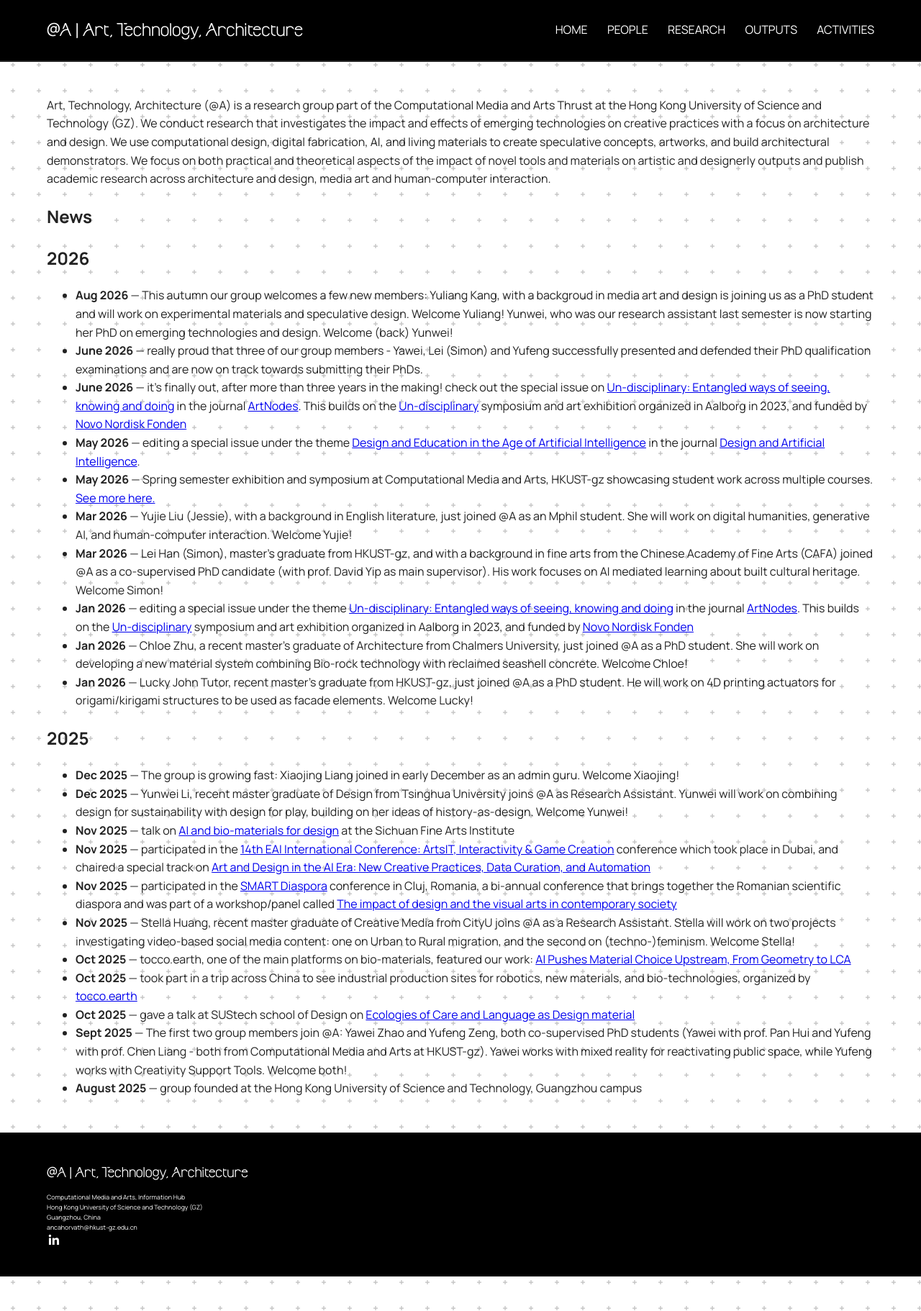
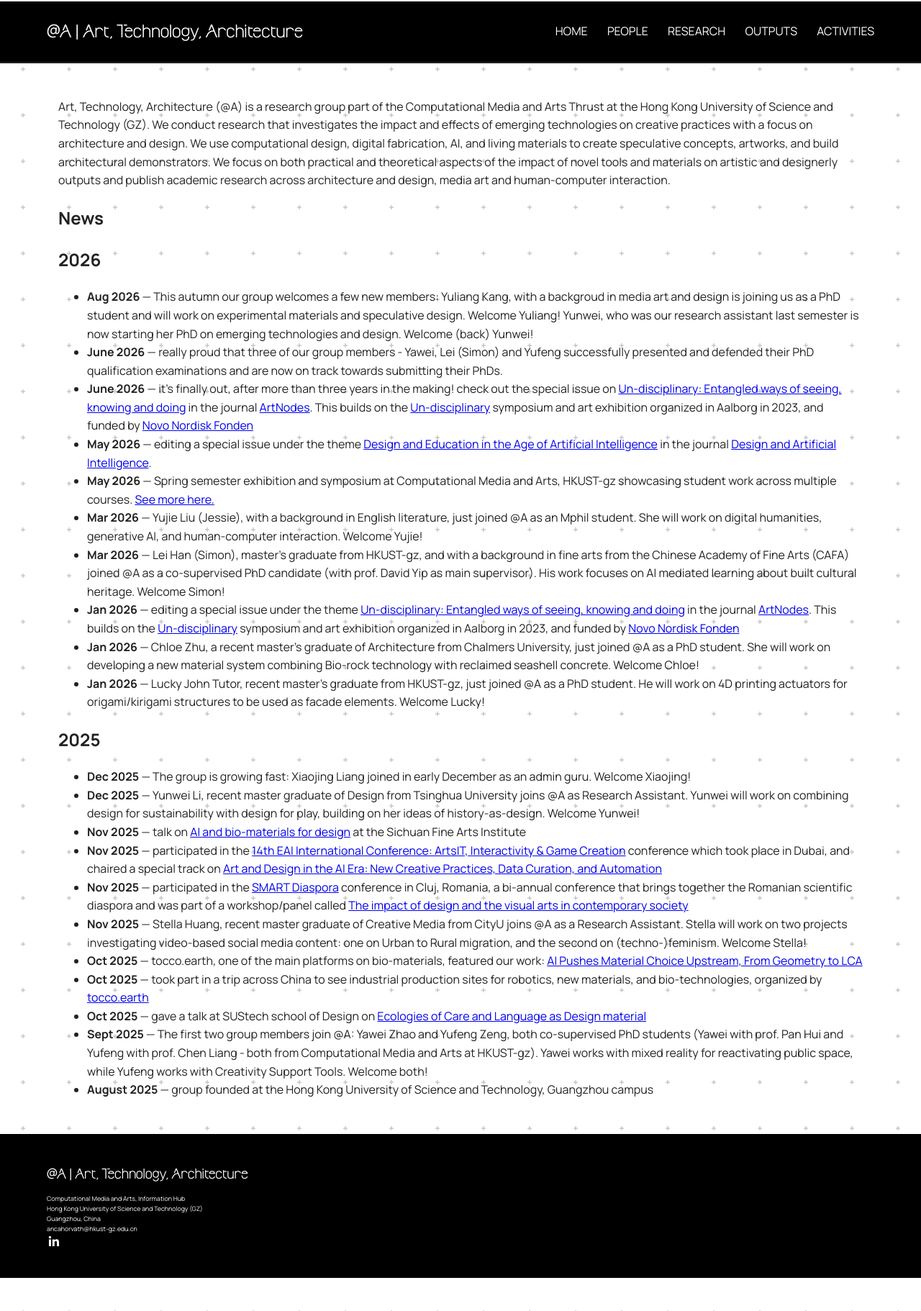
Before and after one commit to anqua/at-a, a Jekyll site: the page built from index.md, in a window 1280 px wide. Shown: the whole page at 72% size. Built offline with Jekyll 4.4.1, drawn with Linux system fonts in a browser that asks for light colours; after the commit the page ends 1778 px from its top, so only the background shows below that.

Commit message:
Fix header/footer nesting bug, match their widths, thin crosshairs, white card backgrounds
- default.html: the outer <header> tag wrapped .site-header, <main>,
  AND <footer> (invalid nesting - header shouldn't contain the
  page's main/footer). Its margin-bottom: 3rem therefore landed
  after the whole document instead of after the header, producing a
  48px strip of body's crosshair background below the footer. Fixed
  by making header/main/footer proper siblings.
- Add a global box-sizing: border-box reset and move .site-header's
  horizontal padding from .header-inner onto .site-header itself
  (matching how .site-footer already puts its padding on the outer
  bar, not .footer-inner) - .header-inner and .footer-inner now
  render at the exact same width and left edge instead of differing
  by ~32px
- .site-header: add border-top: 2px solid #fff; .site-footer: add
  border-bottom: 2px solid #fff - matching white edge lines framing
  both bars
- Crosshair background tile: 36px -> 64px (less dense, per feedback
  that the grid was too tight)
- .pub-card and .person-card: explicit white background so they
  visibly sit on top of the crosshair pattern instead of showing it
  through their padding area

Verified with a local build + browser checks at both 1600px and
375px viewports: header-inner/footer-inner report identical width
and left offset, trailing gap below the footer is exactly 0px
(was 48px), the new 64x64 SVG tile decodes correctly, and both card
types report white background.

```diff
--- a/_layouts/default.html
+++ b/_layouts/default.html
@@ -12,8 +12,7 @@
   </head>
 
 <body>
-  <header>
-    <header class="site-header">
+  <header class="site-header">
   <div class="header-inner">
     <div class="site-title">
       <a href="{{ site.baseurl }}/">{{ site.title }}</a>
@@ -33,7 +32,6 @@
     {{ content }}
   </main>
 
-
 <footer class="site-footer">
   <div class="footer-inner">
     <p>
--- a/assets/css/style.css
+++ b/assets/css/style.css
@@ -1,5 +1,11 @@
 :root {
   --content-width: 1150px;
+}
+
+*,
+*::before,
+*::after {
+  box-sizing: border-box;
 }
 
 @font-face {
@@ -32,13 +38,15 @@ header {
 
 .site-header {
   background-color: #000;   /* black */
+  border-top: 2px solid #fff;
   border-bottom: 2px solid #222;
+  padding: 0 1em;
 }
 
 .header-inner {
   max-width: var(--content-width);
   margin: 0 auto;
-  padding: 1.5em 1em;
+  padding: 1.5em 0;
   display: flex;
   justify-content: space-between;
   align-items: flex-start;
@@ -131,6 +139,7 @@ h1 {
 .pub-card {
   display: flex;
   gap: 1em;
+  background: #fff;
   border: 1px solid #ccc;
   border-radius: 8px;
   padding: 1em;
@@ -230,6 +239,7 @@ h1 {
 }
 
 .person-card {
+  background: #fff;
   border: 1px solid #ccc;
   padding: 1em;
   width: 27.5%;
@@ -284,11 +294,11 @@ h1 {
 }
 
 .site-footer {
-
   background-color: #000; /* black */
   color: #fff;
   margin-top: 3em;
   padding: 2em 1em;
+  border-bottom: 2px solid #fff;
 }
 
 .footer-inner {
```
